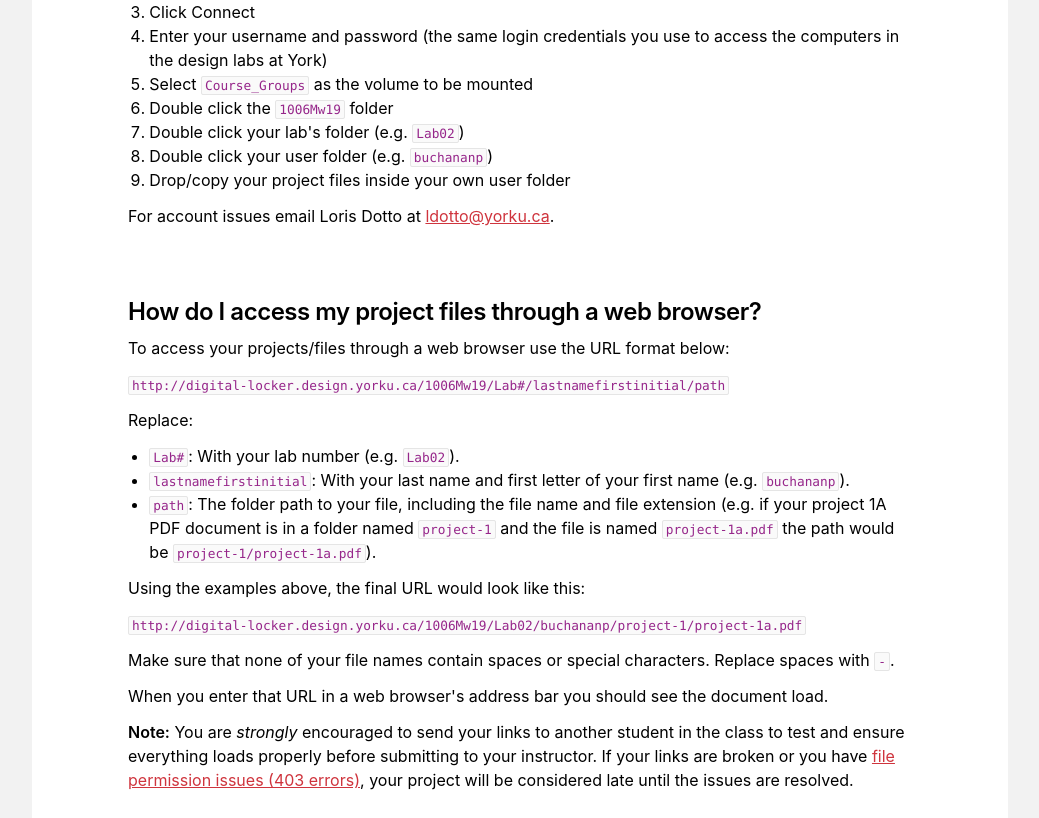
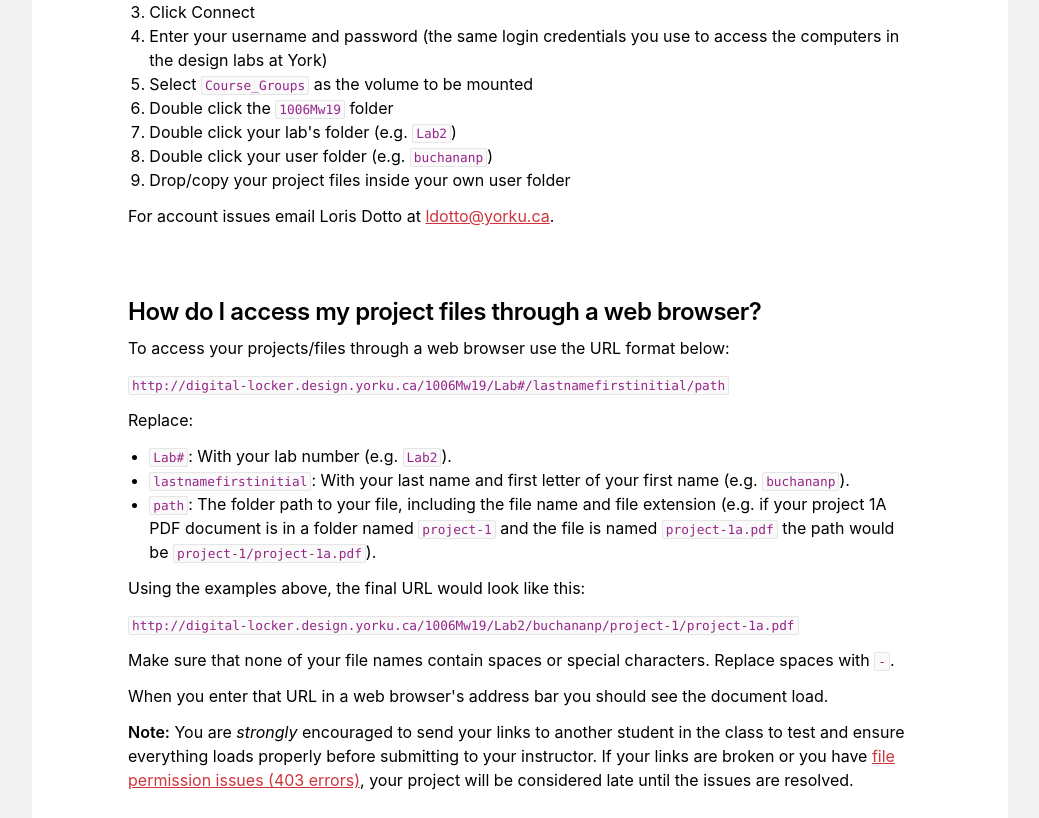
Before and after one commit to yorkdesign/YSDN1006-W19, a plain HTML site: page faq/index.html in a window 1280 px wide. Shown: the part 408-1226 px from the top of the page, without its empty margins (232-1271 px from the left). Drawn offline with Linux system fonts and the light colour scheme.

Commit message:
Fixed lab folder number

```diff
--- a/faq/index.html
+++ b/faq/index.html
@@ -39,7 +39,7 @@
 <li>Enter your username and password (the same login credentials you use to access the computers in the design labs at York)</li>
 <li>Select <code>Course_Groups</code> as the volume to be mounted</li>
 <li>Double click the <code>1006Mw19</code> folder</li>
-<li>Double click your lab&#39;s folder (e.g. <code>Lab02</code>)</li>
+<li>Double click your lab&#39;s folder (e.g. <code>Lab2</code>)</li>
 <li>Double click your user folder (e.g. <code>buchananp</code>)</li>
 <li>Drop/copy your project files inside your own user folder</li>
 </ol>
@@ -49,12 +49,12 @@
 <p><code>http://digital-locker.design.yorku.ca/1006Mw19/Lab#/lastnamefirstinitial/path</code></p>
 <p>Replace:</p>
 <ul>
-<li><code>Lab#</code>: With your lab number (e.g. <code>Lab02</code>).</li>
+<li><code>Lab#</code>: With your lab number (e.g. <code>Lab2</code>).</li>
 <li><code>lastnamefirstinitial</code>: With your last name and first letter of your first name (e.g. <code>buchananp</code>).</li>
 <li><code>path</code>: The folder path to your file, including the file name and file extension (e.g. if your project 1A PDF document is in a folder named <code>project-1</code> and the file is named <code>project-1a.pdf</code> the path would be <code>project-1/project-1a.pdf</code>).</li>
 </ul>
 <p>Using the examples above, the final URL would look like this:</p>
-<p><code>http://digital-locker.design.yorku.ca/1006Mw19/Lab02/buchananp/project-1/project-1a.pdf</code></p>
+<p><code>http://digital-locker.design.yorku.ca/1006Mw19/Lab2/buchananp/project-1/project-1a.pdf</code></p>
 <p>Make sure that none of your file names contain spaces or special characters. Replace spaces with <code>-</code>.</p>
 <p>When you enter that URL in a web browser&#39;s address bar you should see the document load.</p>
 <p><strong>Note:</strong> You are <em>strongly</em> encouraged to send your links to another student in the class to test and ensure everything loads properly before submitting to your instructor. If your links are broken or you have <a href="#how-do-i-resolve-file-permission-issues-403-error-">file permission issues (403 errors)</a>, your project will be considered late until the issues are resolved.</p>
```
